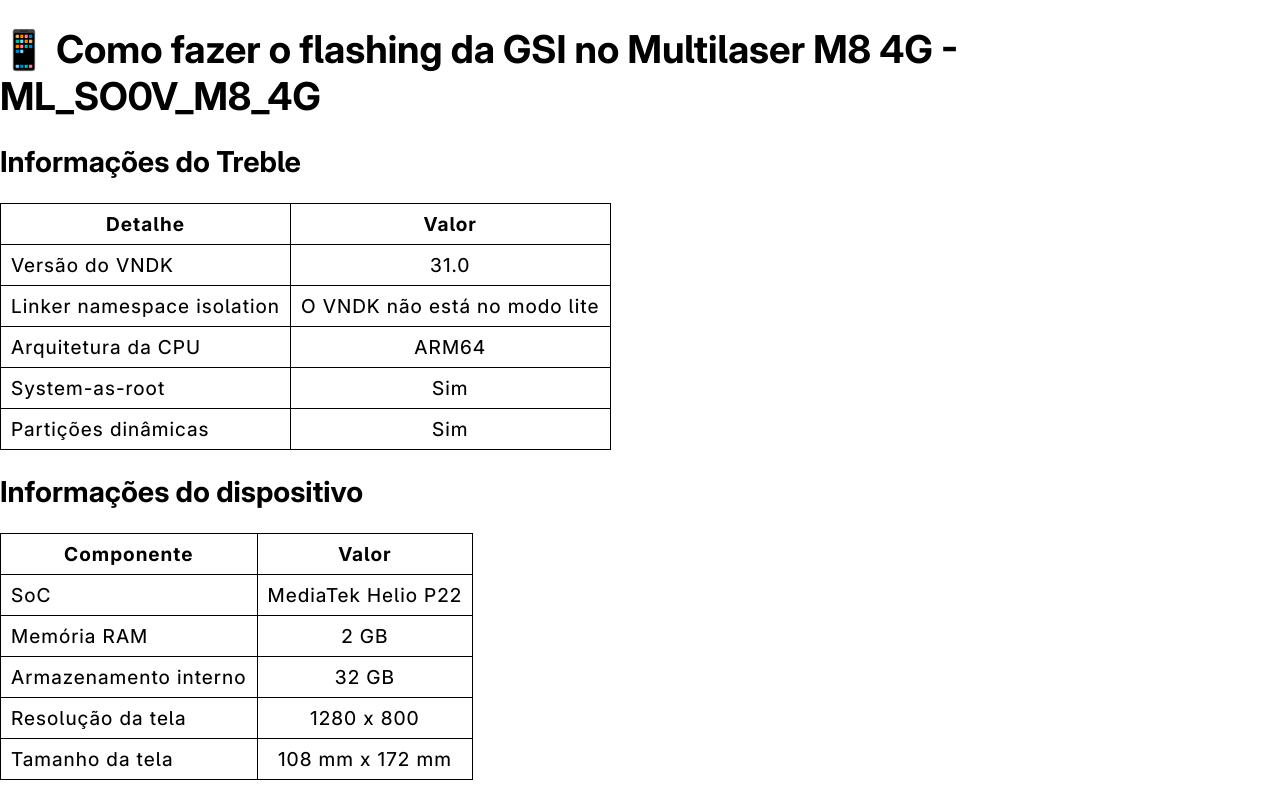
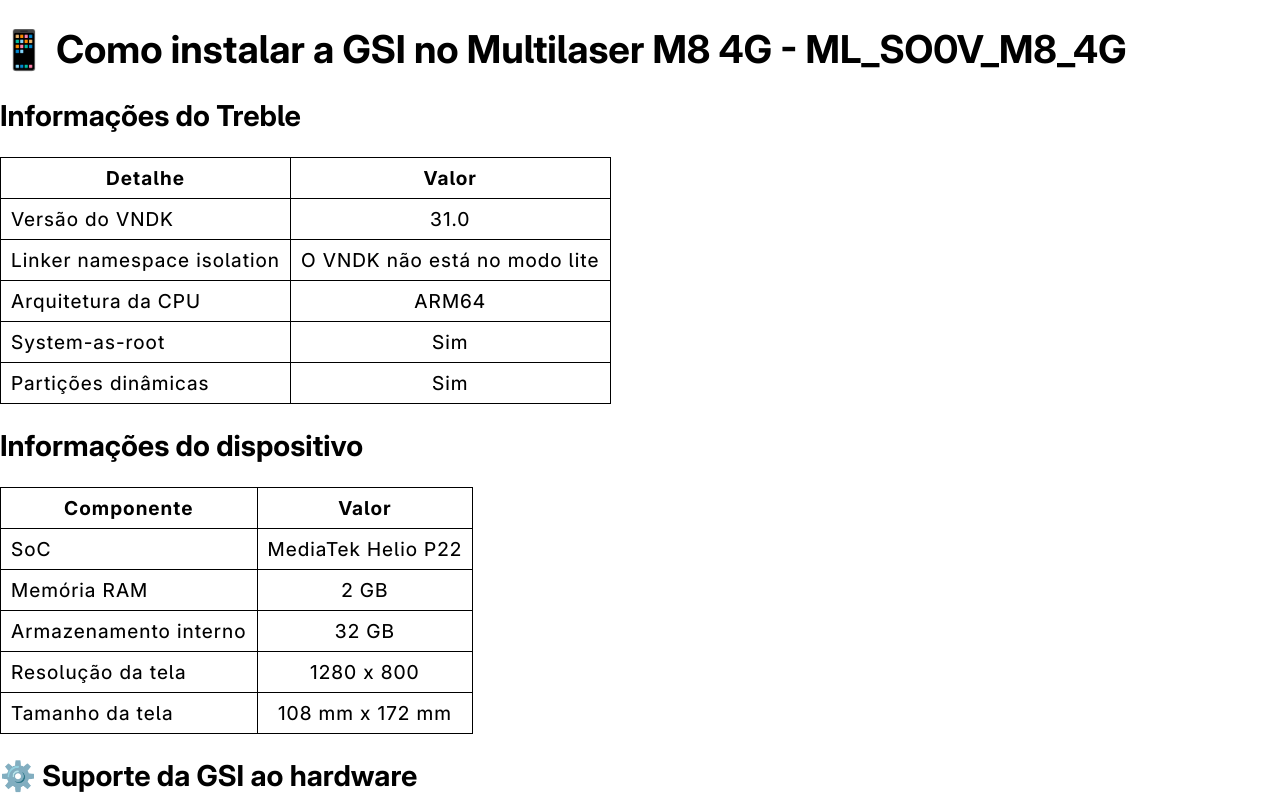
Before and after one commit to ruanv0/ruanv0.github.io, a plain HTML site: page guias/como-instalar-GSI.html in a window 1280 px wide. Shown: the top 800 px of the page. Drawn offline with Linux system fonts and the light colour scheme; a web font is replaced by a local one.

Commit message:
Correções de erros e mudanças de nomes

```diff
--- a/guias/como-fazer-flash-de-GSI.html
+++ b/guias/como-instalar-GSI.html
@@ -3,11 +3,11 @@
 	<head>
 		<meta charset="utf-8" />
 		<meta name="viewport" content="width=device-width" />
-		<title>Como fazer o flashing da GSI no Multilaser M8 4G</title>
+		<title>Como instalar a GSI no Multilaser M8 4G</title>
 		<link href="../styles/style.css" rel="stylesheet" />
 	</head>
 	<body>
-		<h1>📱 Como fazer o flashing da GSI no Multilaser M8 4G - ML_SO0V_M8_4G</h1>
+		<h1>📱 Como instalar a GSI no Multilaser M8 4G - ML_SO0V_M8_4G</h1>
 		<h2>Informações do Treble</h2>
 		<table>
 			<thead>
```
Also changed, not shown: guias/como-remover-mdm.html (+1 -1 lines), index.html (+1 -1 lines), 1 other file.
